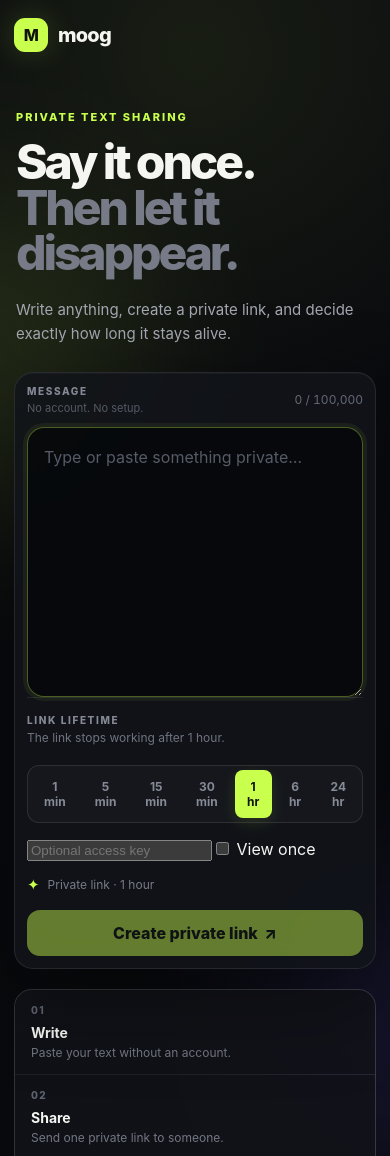
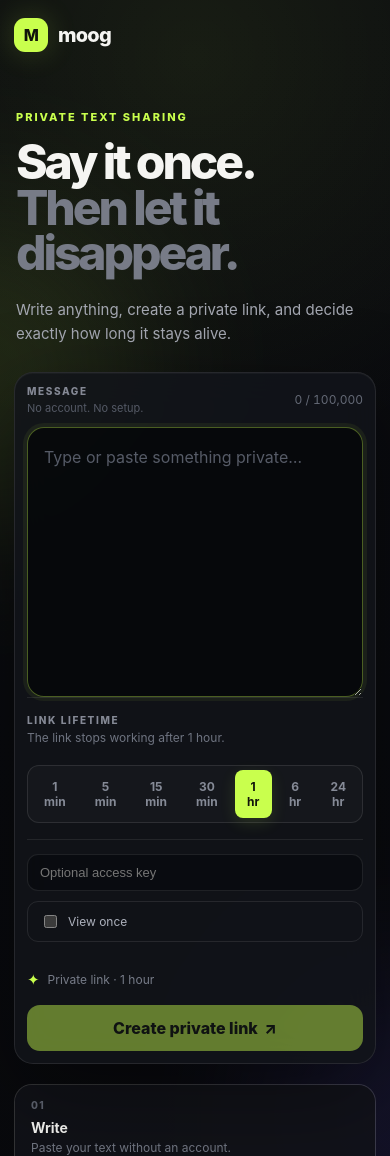
Before and after one commit to addulasaikiran-ops/Moog-1.0, a Next.js app: page / in a window 390 px wide. Shown: the top 1156 px of the page. Built offline with nearby package versions, Linux system fonts and the light colour scheme.

Commit message:
Style advanced sharing controls

```diff
--- a/app/globals.css
+++ b/app/globals.css
@@ -277,3 +277,5 @@ footer span { padding: 0 6px; color: #343841; }
   .viewerCreate { width: 100%; text-align: center; }
   .viewerBottom { flex-direction: column; gap: 6px; }
 }
+
+.advancedControls{display:flex;gap:10px;align-items:center;padding:14px 0;border-top:1px solid rgba(255,255,255,.08);flex-wrap:wrap}.sharePassword{flex:1;min-width:220px;padding:10px 12px;border:1px solid var(--line);border-radius:11px;background:rgba(4,5,7,.45);color:var(--text);outline:0;font-size:13px}.sharePassword:focus{border-color:rgba(201,255,77,.35)}.viewOnce{display:flex;align-items:center;gap:8px;padding:10px 12px;border:1px solid var(--line);border-radius:11px;color:#aeb2bd;font-size:12px}.viewOnce input{accent-color:var(--accent)}.passwordCard{max-width:620px}.passwordCard .viewerMessage form{display:flex;gap:12px;flex-direction:column}.passwordInput{width:100%;padding:14px;border:1px solid var(--line);border-radius:12px;background:rgba(4,5,7,.68);color:var(--text);outline:0}.passwordInput:focus{border-color:rgba(201,255,77,.35)}@media(max-width:650px){.advancedControls{align-items:stretch;flex-direction:column}.sharePassword,.viewOnce{width:100%;min-width:0}}
```
